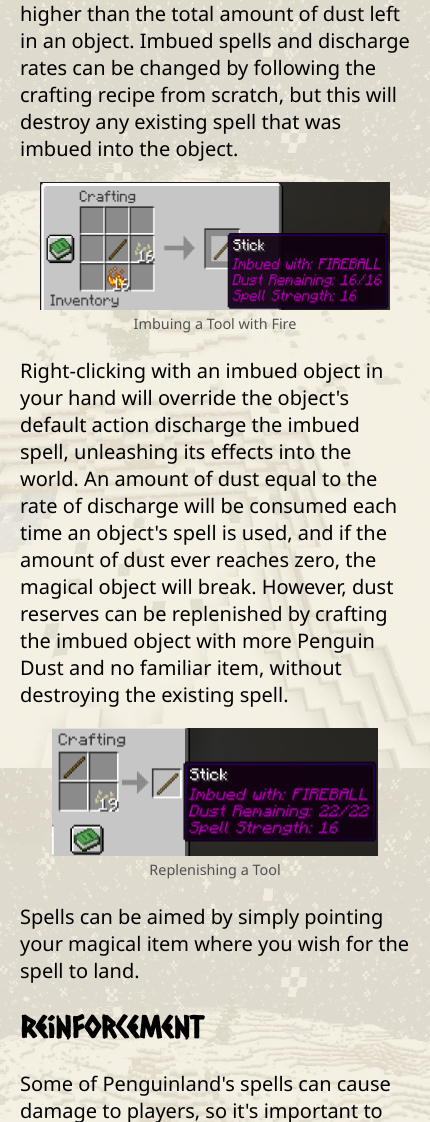
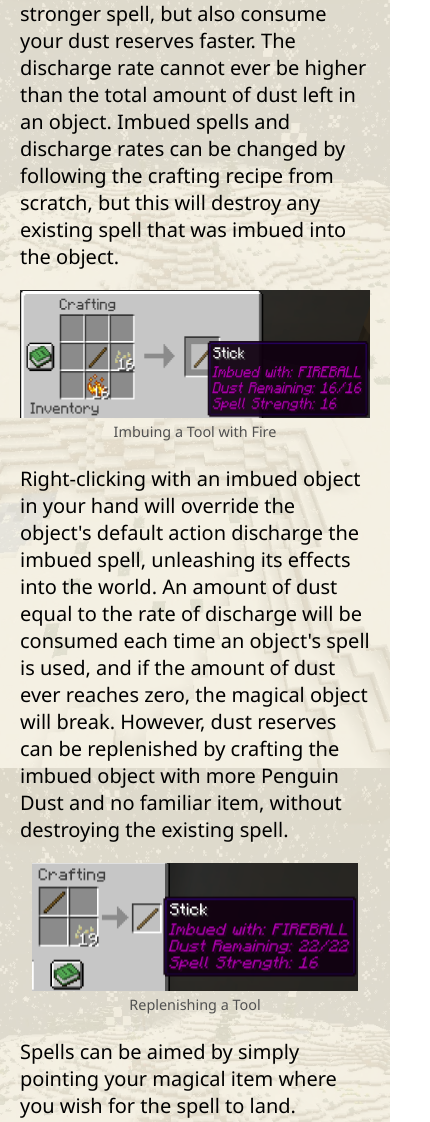
Before and after one commit to cflems/penguinland.io, a plain HTML site: page penguin-dust.html in a window 390 px wide. Shown: the part 920-2042 px from the top of the page, 430 px wide, since content can reach past the window. Drawn offline with Linux system fonts and the light colour scheme.

Commit message:
fix mobile sizing

```diff
--- a/static/magic-scroll.css
+++ b/static/magic-scroll.css
@@ -38,9 +38,9 @@ header > *, footer > * {
 @media screen and (max-width: 700px) {
     body {
         margin: 0px;
-        width: 100vw;
+        width: calc(100vw - 40px);
     }
     .expo img {
-        max-width: calc(100vw - 40px);
+        max-width: 100%;
     }
 }
```
